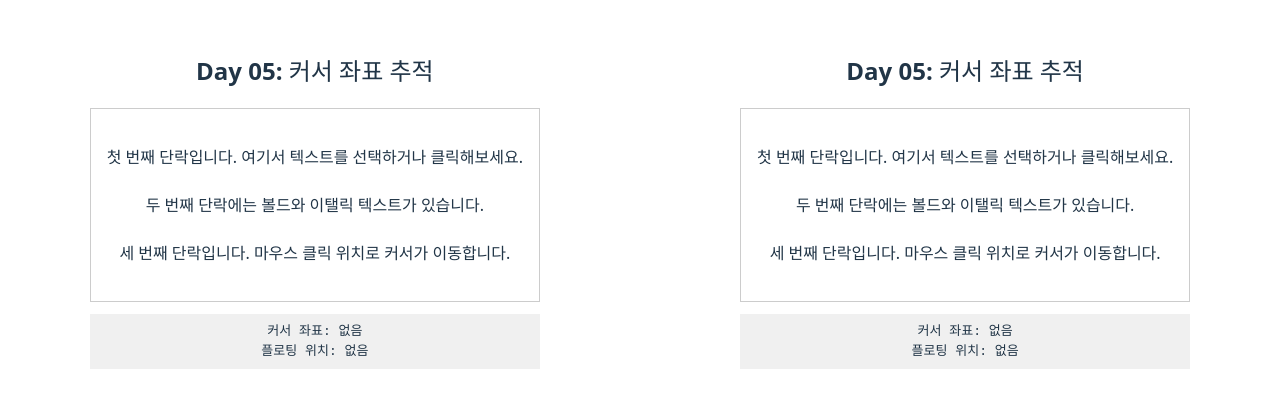
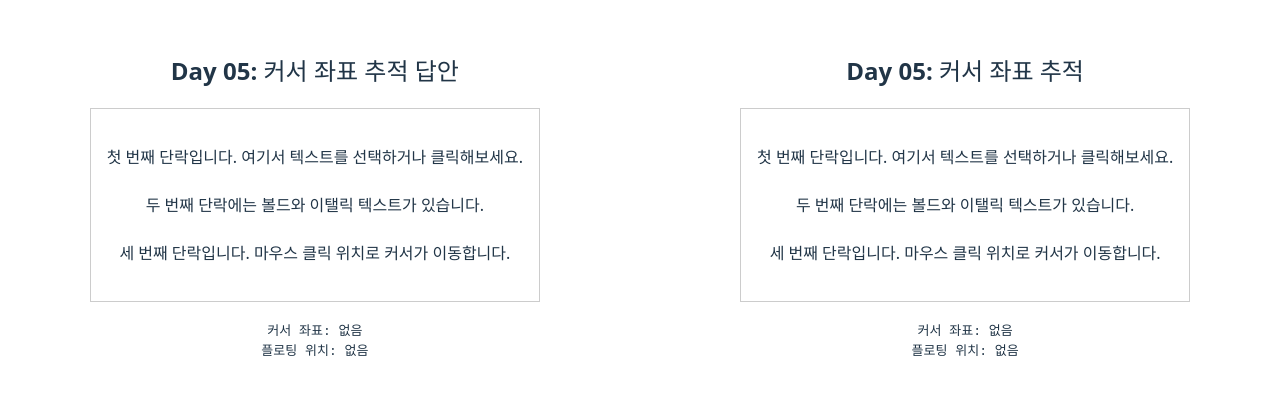
Before and after one commit to Park-min-hyoung/fe-growth-study, a React (Vite) app: page / in a window 1280 px wide. Shown: the part 199-606 px from the top of the page. Built offline with nearby package versions, Linux system fonts and the light colour scheme.

Commit message:
주석 기입

```diff
--- a/src/days/day05/caret-coordinates.answer.tsx
+++ b/src/days/day05/caret-coordinates.answer.tsx
@@ -4,7 +4,7 @@
  * ⚠️ 먼저 caret-coordinates.tsx를 직접 구현한 뒤 비교하세요!
  */
 
-import { useRef, useState, useCallback, useEffect } from 'react';
+import { useRef, useState, useCallback, useEffect } from "react";
 
 // ============================================================
 // Part 1: Range 좌표 획득
@@ -40,15 +40,24 @@ export function getCaretCoordinates(): { x: number; y: number } | null {
 
 export function getRangeFromPoint(x: number, y: number): Range | null {
   // Chrome, Safari
-  if ('caretRangeFromPoint' in document) {
-    return (document as Document & { caretRangeFromPoint(x: number, y: number): Range | null }).caretRangeFromPoint(x, y);
+  if ("caretRangeFromPoint" in document) {
+    return (
+      document as Document & {
+        caretRangeFromPoint(x: number, y: number): Range | null;
+      }
+    ).caretRangeFromPoint(x, y);
   }
 
   // Firefox
-  if ('caretPositionFromPoint' in document) {
-    const pos = (document as Document & {
-      caretPositionFromPoint(x: number, y: number): { offsetNode: Node; offset: number } | null
-    }).caretPositionFromPoint(x, y);
+  if ("caretPositionFromPoint" in document) {
+    const pos = (
+      document as Document & {
+        caretPositionFromPoint(
+          x: number,
+          y: number
+        ): { offsetNode: Node; offset: number } | null;
+      }
+    ).caretPositionFromPoint(x, y);
 
     if (!pos) return null;
 
@@ -85,8 +94,13 @@ const FLOATING_SIZE = { width: 80, height: 28 };
 
 export default function CaretCoordinatesDemo() {
   const editorRef = useRef<HTMLDivElement>(null);
-  const [caretPos, setCaretPos] = useState<{ x: number; y: number } | null>(null);
-  const [floatingPos, setFloatingPos] = useState<{ x: number; y: number } | null>(null);
+  const [caretPos, setCaretPos] = useState<{ x: number; y: number } | null>(
+    null
+  );
+  const [floatingPos, setFloatingPos] = useState<{
+    x: number;
+    y: number;
+  } | null>(null);
   const [showFloating, setShowFloating] = useState(false);
 
   useEffect(() => {
@@ -111,8 +125,8 @@ export default function CaretCoordinatesDemo() {
       setShowFloating(true);
     };
 
-    document.addEventListener('selectionchange', handler);
-    return () => document.removeEventListener('selectionchange', handler);
+    document.addEventListener("selectionchange", handler);
+    return () => document.removeEventListener("selectionchange", handler);
   }, []);
 
   const handleMouseDown = useCallback((e: React.MouseEvent) => {
@@ -128,44 +142,69 @@ export default function CaretCoordinatesDemo() {
   }, []);
 
   return (
-    <div style={{ position: 'relative' }}>
-      <h2>Day 05: 커서 좌표 추적</h2>
+    <div style={{ position: "relative" }}>
+      <h2>Day 05: 커서 좌표 추적 답안</h2>
 
       <div
         ref={editorRef}
         contentEditable
         suppressContentEditableWarning
         onMouseDown={handleMouseDown}
-        style={{ border: '1px solid #ccc', padding: '16px', minHeight: '150px', lineHeight: '2' }}
+        style={{
+          border: "1px solid #ccc",
+          padding: "16px",
+          minHeight: "150px",
+          lineHeight: "2",
+        }}
       >
         <p>첫 번째 단락입니다. 여기서 텍스트를 선택하거나 클릭해보세요.</p>
-        <p>두 번째 단락에는 <strong>볼드</strong>와 <em>이탤릭</em> 텍스트가 있습니다.</p>
+        <p>
+          두 번째 단락에는 <strong>볼드</strong>와 <em>이탤릭</em> 텍스트가
+          있습니다.
+        </p>
         <p>세 번째 단락입니다. 마우스 클릭 위치로 커서가 이동합니다.</p>
       </div>
 
       {showFloating && floatingPos && (
         <div
           style={{
-            position: 'fixed',
+            position: "fixed",
             left: floatingPos.x,
             top: floatingPos.y,
-            background: '#333',
-            color: '#fff',
-            padding: '4px 8px',
-            borderRadius: '4px',
-            fontSize: '12px',
-            pointerEvents: 'none',
-            transform: 'translateX(-50%)',
-            whiteSpace: 'nowrap',
+            background: "#333",
+            color: "#fff",
+            padding: "4px 8px",
+            borderRadius: "4px",
+            fontSize: "12px",
+            pointerEvents: "none",
+            transform: "translateX(-50%)",
+            whiteSpace: "nowrap",
           }}
         >
           선택됨
         </div>
       )}
 
-      <div style={{ marginTop: '12px', padding: '8px', background: '#f0f0f0', fontFamily: 'monospace', fontSize: '13px' }}>
-        <div>커서 좌표: {caretPos ? `x=${caretPos.x.toFixed(0)}, y=${caretPos.y.toFixed(0)}` : '없음'}</div>
-        <div>플로팅 위치: {floatingPos ? `x=${floatingPos.x.toFixed(0)}, y=${floatingPos.y.toFixed(0)}` : '없음'}</div>
+      <div
+        style={{
+          marginTop: "12px",
+          padding: "8px",
+          fontFamily: "monospace",
+          fontSize: "13px",
+        }}
+      >
+        <div>
+          커서 좌표:{" "}
+          {caretPos
+            ? `x=${caretPos.x.toFixed(0)}, y=${caretPos.y.toFixed(0)}`
+            : "없음"}
+        </div>
+        <div>
+          플로팅 위치:{" "}
+          {floatingPos
+            ? `x=${floatingPos.x.toFixed(0)}, y=${floatingPos.y.toFixed(0)}`
+            : "없음"}
+        </div>
       </div>
     </div>
   );
--- a/src/days/day05/caret-coordinates.tsx
+++ b/src/days/day05/caret-coordinates.tsx
@@ -7,10 +7,15 @@
  * - caretRangeFromPoint / caretPositionFromPoint로 마우스 위치 → 커서 위치 역추적
  * - 커서 위치 기반 플로팅 UI 위치 계산
  *
+ * 왜 배우는가:
+ * Notion의 슬래시 커맨드 팝업, 멘션(@) 드롭다운, AI 어시스턴트 제안 UI처럼
+ * "커서 바로 옆에 무언가를 띄워야 하는" 기능은 모두 커서의 정확한 화면 좌표를 알아야 구현할 수 있다.
+ * 텍스트 입력 위치를 DOM 좌표로 변환하는 이 능력 없이는 에디터급 UX를 만들 수 없다.
+ *
  * 상호작용: Day04의 커서 제어 응용
  */
 
-import { useRef, useState, useCallback, useEffect } from 'react';
+import { useRef, useState, useCallback, useEffect } from "react";
 
 // ============================================================
 // Part 1: Range 좌표 획득
@@ -27,11 +32,12 @@ import { useRef, useState, useCallback, useEffect } from 'react';
  *   → getClientRects()[0]으로 대안 처리
  * - 반환값: { x, y, width, height, top, bottom, left, right }
  */
-export function getRangeCoordinates(
-  range: Range
-): DOMRect | null {
+export function getRangeCoordinates(range: Range): DOMRect | null {
   // TODO: 구현
-  return null;
+
+  const domRect = range.getBoundingClientRect();
+
+  return domRect;
 }
 
 /**
@@ -44,7 +50,19 @@ export function getRangeCoordinates(
  */
 export function getCaretCoordinates(): { x: number; y: number } | null {
   // TODO: 구현
-  return null;
+  const selection = window.getSelection();
+
+  if (!selection) return null;
+
+  const range = selection.getRangeAt(0);
+  const clientRects = range.getClientRects();
+
+  if (clientRects.length === 0) return null;
+
+  const clientRectItem = clientRects.item(0);
+  const { x, y } = clientRectItem ?? { x: 0, y: 0 };
+
+  return { x, y };
 }
 
 // ============================================================
@@ -107,12 +125,31 @@ export function calcFloatingPosition(
  */
 export default function CaretCoordinatesDemo() {
   const editorRef = useRef<HTMLDivElement>(null);
-  const [caretPos, setCaretPos] = useState<{ x: number; y: number } | null>(null);
-  const [floatingPos, setFloatingPos] = useState<{ x: number; y: number } | null>(null);
+  const [caretPos, setCaretPos] = useState<{ x: number; y: number } | null>(
+    null
+  );
+  const [floatingPos, setFloatingPos] = useState<{
+    x: number;
+    y: number;
+  } | null>(null);
   const [showFloating, setShowFloating] = useState(false);
 
   // TODO: selectionchange 이벤트로 커서 좌표 업데이트
-  // useEffect(() => { ... }, []);
+  useEffect(() => {
+    const handler = () => {
+      if (editorRef.current) {
+        const selection = window.getSelection();
+
+        if (!selection) return;
+
+        const range = selection.getRangeAt(0);
+
+        setCaretPos(getRangeCoordinates(range));
+      }
+    };
+    document.addEventListener("selectionchange", handler);
+    return () => document.removeEventListener("selectionchange", handler);
+  }, []);
 
   // TODO: 마우스 클릭 → caretRangeFromPoint로 커서 이동
   const handleMouseDown = useCallback((_e: React.MouseEvent) => {
@@ -120,18 +157,26 @@ export default function CaretCoordinatesDemo() {
   }, []);
 
   return (
-    <div style={{ position: 'relative' }}>
-      <h2>Day 05: 커서 좌표 추적</h2>
+    <div style={{ position: "relative" }}>
+      <h2>Day 05: 커서 좌표 추적 </h2>
 
       <div
         ref={editorRef}
         contentEditable
         suppressContentEditableWarning
         onMouseDown={handleMouseDown}
-        style={{ border: '1px solid #ccc', padding: '16px', minHeight: '150px', lineHeight: '2' }}
+        style={{
+          border: "1px solid #ccc",
+          padding: "16px",
+          minHeight: "150px",
+          lineHeight: "2",
+        }}
       >
         <p>첫 번째 단락입니다. 여기서 텍스트를 선택하거나 클릭해보세요.</p>
-        <p>두 번째 단락에는 <strong>볼드</strong>와 <em>이탤릭</em> 텍스트가 있습니다.</p>
+        <p>
+          두 번째 단락에는 <strong>볼드</strong>와 <em>이탤릭</em> 텍스트가
+          있습니다.
+        </p>
         <p>세 번째 단락입니다. 마우스 클릭 위치로 커서가 이동합니다.</p>
       </div>
 
@@ -139,25 +184,42 @@ export default function CaretCoordinatesDemo() {
       {showFloating && floatingPos && (
         <div
           style={{
-            position: 'fixed',
+            position: "fixed",
             left: floatingPos.x,
             top: floatingPos.y,
-            background: '#333',
-            color: '#fff',
-            padding: '4px 8px',
-            borderRadius: '4px',
-            fontSize: '12px',
-            pointerEvents: 'none',
-            transform: 'translateX(-50%)',
+            background: "#333",
+            color: "#fff",
+            padding: "4px 8px",
+            borderRadius: "4px",
+            fontSize: "12px",
+            pointerEvents: "none",
+            transform: "translateX(-50%)",
           }}
         >
           선택됨
         </div>
       )}
 
-      <div style={{ marginTop: '12px', padding: '8px', background: '#f0f0f0', fontFamily: 'monospace', fontSize: '13px' }}>
-        <div>커서 좌표: {caretPos ? `x=${caretPos.x.toFixed(0)}, y=${caretPos.y.toFixed(0)}` : '없음'}</div>
-        <div>플로팅 위치: {floatingPos ? `x=${floatingPos.x.toFixed(0)}, y=${floatingPos.y.toFixed(0)}` : '없음'}</div>
+      <div
+        style={{
+          marginTop: "12px",
+          padding: "8px",
+          fontFamily: "monospace",
+          fontSize: "13px",
+        }}
+      >
+        <div>
+          커서 좌표:{" "}
+          {caretPos
+            ? `x=${caretPos.x.toFixed(0)}, y=${caretPos.y.toFixed(0)}`
+            : "없음"}
+        </div>
+        <div>
+          플로팅 위치:{" "}
+          {floatingPos
+            ? `x=${floatingPos.x.toFixed(0)}, y=${floatingPos.y.toFixed(0)}`
+            : "없음"}
+        </div>
       </div>
     </div>
   );
--- a/src/days/day06/highlight-api.tsx
+++ b/src/days/day06/highlight-api.tsx
@@ -6,6 +6,12 @@
  * - CSS Custom Highlight API로 DOM 변경 없이 텍스트 하이라이트
  * - CSS::highlights 등록 및 CSS 스타일 연결
  * - 검색 하이라이트, 다중 하이라이트 관리
+ *
+ * 왜 배우는가:
+ * VS Code의 검색 결과 강조, 구글 문서의 댓글 연결 하이라이트처럼
+ * "텍스트에 색을 입히되 DOM 구조는 그대로 유지해야 하는" 요구는 매우 흔하다.
+ * 기존 방식(<mark> 삽입)은 DOM을 조작하므로 React 상태와 충돌하거나 성능 이슈가 생기지만,
+ * 이 API는 DOM을 건드리지 않아 에디터·검색 기능의 성능과 안정성을 동시에 잡을 수 있다.
  *
  * 브라우저 지원: Chrome 105+, Safari 17.2+, Firefox 미지원(2024 기준)
  */
--- a/src/days/day07/floating-toolbar.tsx
+++ b/src/days/day07/floating-toolbar.tsx
@@ -7,6 +7,11 @@
  * - 선택 영역의 BoundingClientRect 기반 툴바 위치 계산
  * - 뷰포트 경계 처리 (툴바가 화면 밖으로 나가지 않도록)
  * - 텍스트 서식(bold, italic, underline) 상태 감지 및 적용
+ *
+ * 왜 배우는가:
+ * Medium 글쓰기, Notion 블록 에디터처럼 텍스트를 드래그하면 바로 위에 서식 툴바가 뜨는 UX는
+ * 현대 에디터의 표준이 되었다. 고정 툴바 대비 맥락에 맞는 위치에 나타나 사용자 시선 이동을 줄여주며,
+ * 선택 좌표 계산 + 뷰포트 클리핑을 직접 다뤄봐야 실무 에디터 컴포넌트를 자신 있게 만들 수 있다.
  */
 
 import { useRef, useState, useCallback, useEffect } from 'react';
--- a/src/days/day09/toggle-mark-bold.tsx
+++ b/src/days/day09/toggle-mark-bold.tsx
@@ -7,6 +7,12 @@
  * - 선택 영역 내 텍스트에 <strong> 태그 적용/해제
  * - 스냅샷 기반 undo (innerHTML 저장)
  * - 부분 선택 + 이미 적용된 서식 감지
+ *
+ * 왜 배우는가:
+ * Ctrl+B 단축키 하나로 bold가 토글되는 기능은 단순해 보이지만,
+ * 부분 선택·중첩 태그·undo 스택까지 직접 구현해야 비로소 "에디터가 내부에서 어떻게 동작하는지" 알게 된다.
+ * execCommand가 deprecated된 지금, 자체 서식 엔진을 가진 에디터(Tiptap, Slate 등)가 표준이 되었고
+ * 이 패턴을 이해해야 커스텀 서식 기능을 자유롭게 확장할 수 있다.
  */
 
 import { useRef, useState, useCallback } from 'react';
--- a/src/days/day10/toggle-mark-multi.tsx
+++ b/src/days/day10/toggle-mark-multi.tsx
@@ -7,6 +7,11 @@
  * - 중첩 마크 처리 (bold + italic 동시 적용)
  * - 서식 상태 실시간 감지 (selectionchange)
  * - 툴바 버튼 활성화 상태와 서식 상태 동기화
+ *
+ * 왜 배우는가:
+ * 실제 에디터에서 사용자는 bold와 italic을 동시에 적용하거나, 커서만 옮겨도 툴바 버튼이 즉시 반응하길 기대한다.
+ * 단일 서식을 넘어 여러 서식을 조합·감지하는 능력은 Google Docs, Notion 수준의 서식 UX를 만드는 핵심이며,
+ * 서식 상태와 UI 상태를 어떻게 동기화할지 설계하는 감각을 기를 수 있다.
  */
 
 import { useRef, useState, useCallback, useEffect } from 'react';
```
